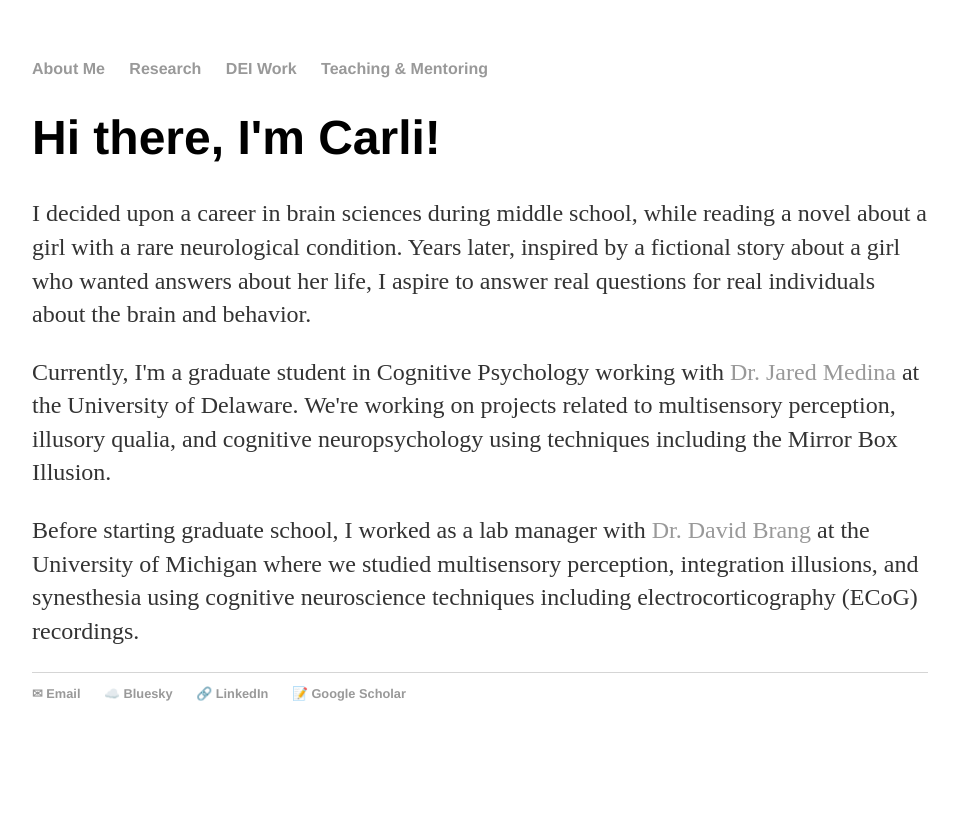
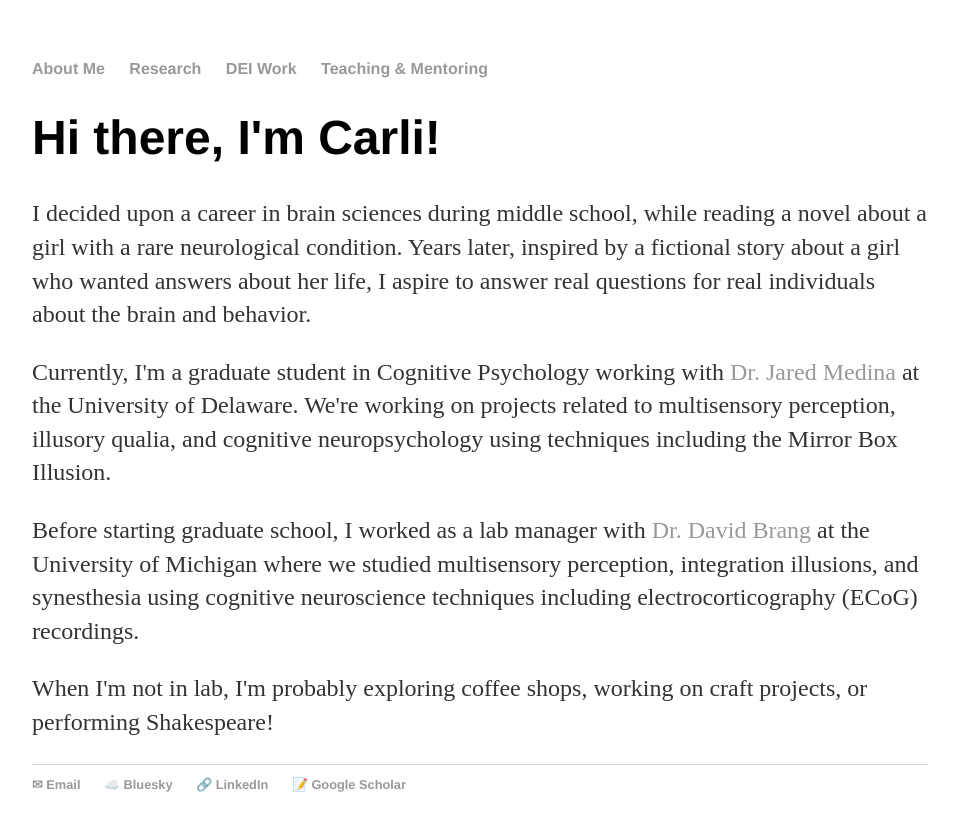
Before and after one commit to cdfine/cdfine.github.io, a Jekyll site: the page built from index.html, in a window 1280 px wide. Shown: the top 831 px of the page, without its empty margins (160-1119 px from the left). Built offline with Jekyll 4.4.1, drawn with Linux system fonts in a browser that asks for light colours.

Commit message:
Update index.html
added fun fact

```diff
--- a/index.html
+++ b/index.html
@@ -7,4 +7,5 @@ title: Carli Fine
 				<p>I decided upon a career in brain sciences during middle school, while reading a novel about a girl with a rare neurological condition. Years later, inspired by a fictional story about a girl who wanted answers about her life, I aspire to answer real questions for real individuals about the brain and behavior.</p>
 				<p>Currently, I'm a graduate student in Cognitive Psychology working with <a href="https://www.jaredmedina.com/" target="_blank">Dr. Jared Medina</a> at the University of Delaware. We're working on projects related to multisensory perception, illusory qualia, and cognitive neuropsychology using techniques including the Mirror Box Illusion.</p>
 				<p>Before starting graduate school, I worked as a lab manager with <a href="https://sites.lsa.umich.edu/brang-lab/" target="_blank">Dr. David Brang</a> at the University of Michigan where we studied multisensory perception, integration illusions, and synesthesia using cognitive neuroscience techniques including electrocorticography (ECoG) recordings.</p>
+				<p>When I'm not in lab, I'm probably exploring coffee shops, working on craft projects, or performing Shakespeare!</p>
     		</div><!-- /.blurb -->
```
